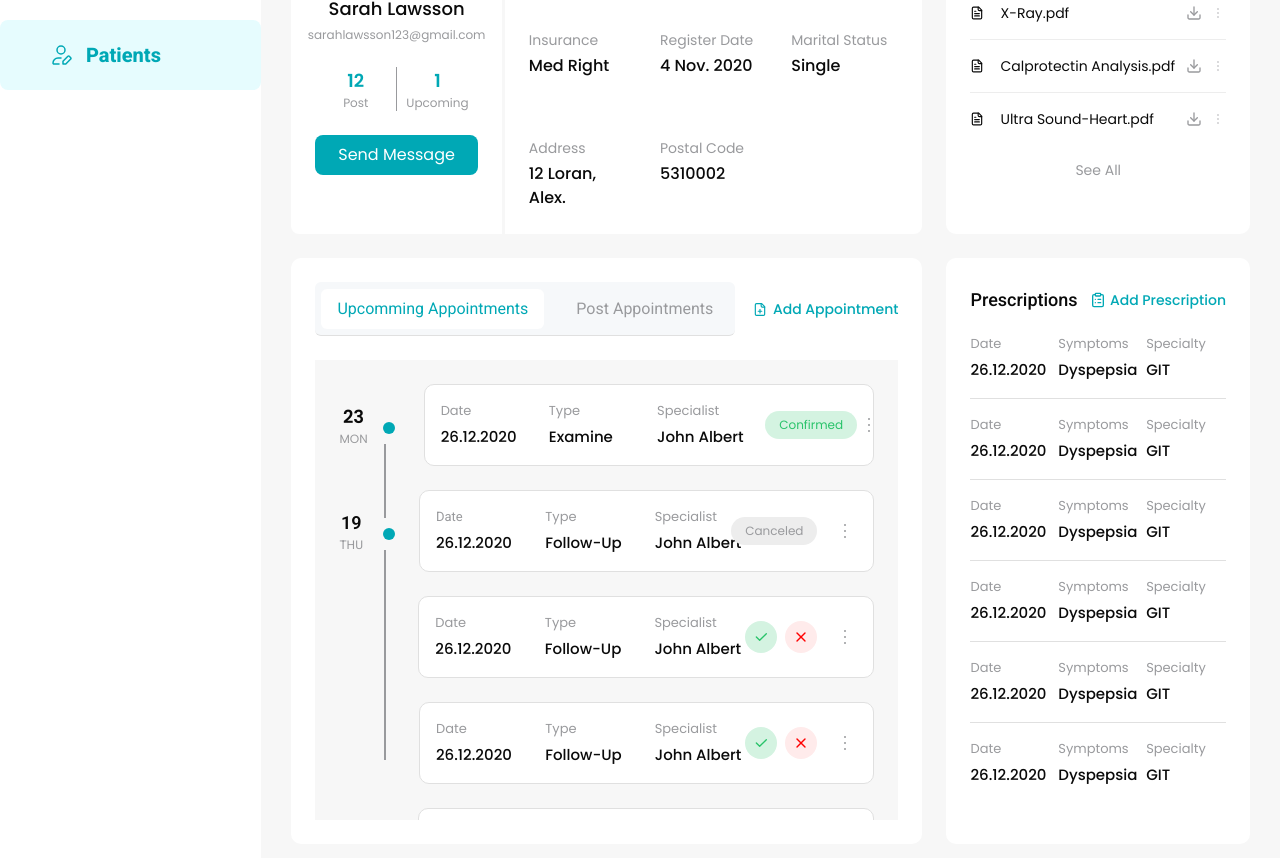
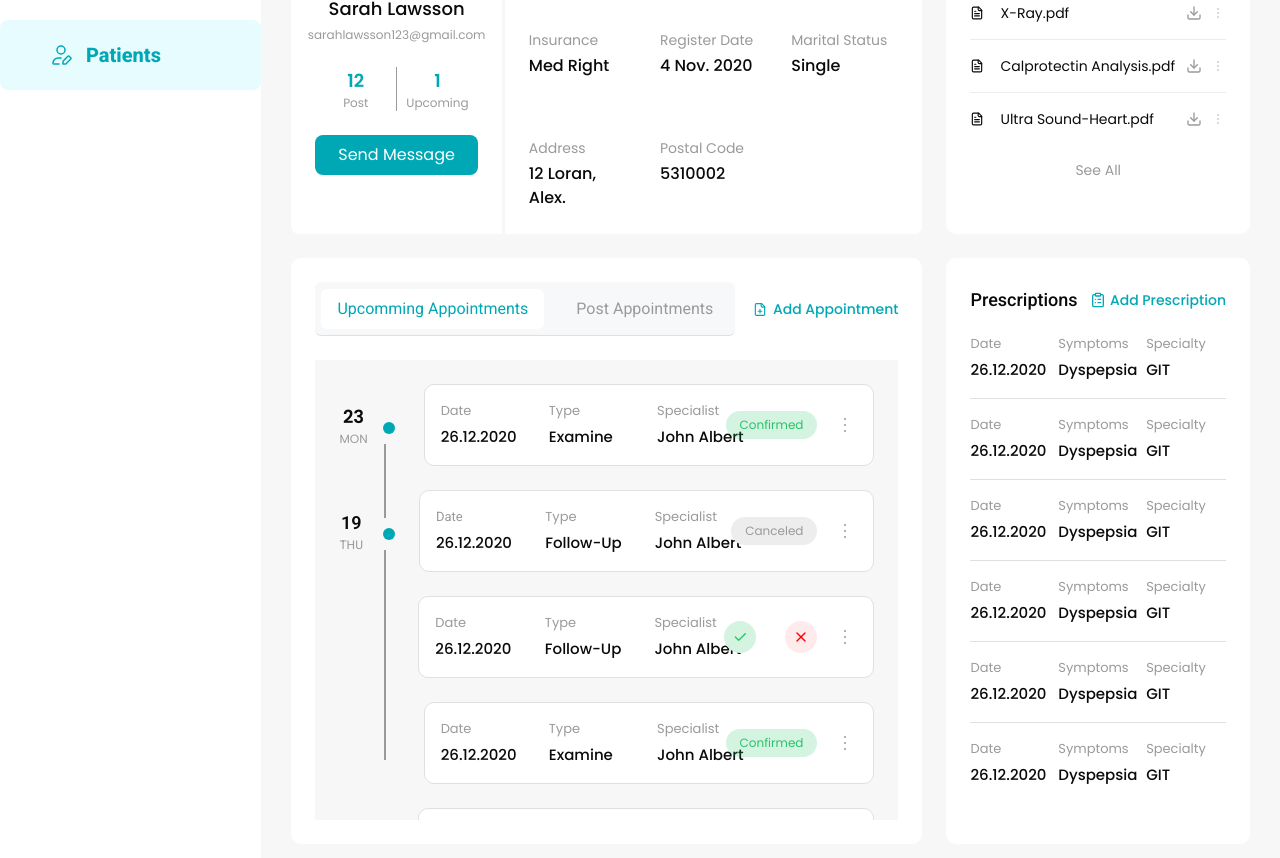
Before and after one commit to Mohamed-Ashraf186/CureHub-Template, a React (Vite) app: page /patients in a window 1280 px wide. Shown: the part 312-1170 px from the top of the page. Built offline with nearby package versions, Linux system fonts and the light colour scheme.

Commit message:
changed some styles in the pateients page

```diff
--- a/src/pages/Patients/Patients.jsx
+++ b/src/pages/Patients/Patients.jsx
@@ -468,7 +468,7 @@ function Patients() {
                           John Albert
                         </div>
                       </div>
-                      <div className="flex items-center justify-between">
+                      <div className="flex items-center gap-4 justify-end">
                         <span className="px-3.5 py-1.5 bg-custom-green text-[#29c36a] rounded-[33px] text-xs font-primary">
                           Confirmed
                         </span>
@@ -585,7 +585,7 @@ function Patients() {
                         </div>
                       </div>
                       <div className="flex items-center gap-4 justify-end">
-                        <div className="flex gap-2 grow justify-between">
+                        <div className="flex gap-[29px]  ">
                           <div className="w-8 h-8 rounded-full bg-[#d4f3e1] flex items-center justify-center text-[#29c36a]">
                             <svg
                               width="16"
@@ -650,10 +650,16 @@ function Patients() {
               <div className="mb-6 relative">
                 <div className="flex items-center">
                   <div className="mr-6 text-center opacity-0">
-                    <div className="text-lg font-semibold">19</div>
-                    <div className="text-xs text-[#999a9d]">THU</div>
+                    <div className="text-lg font-semibold font-primary ">
+                      23
+                    </div>
+                    <div className="text-xs text-[#999a9d] font-primary">
+                      MON
+                    </div>
                   </div>
-                  {/* <div className="absolute left-[9%] top-[46%] w-3 h-3 rounded-full bg-[#00a8b5] -ml-1.5 z-10"></div> */}
+                  <div className="absolute left-[8.1%] top-[34%] w-3 h-8 bg-[#f7f7f7] flex justify-center items-center 2xl:left-[5.5%] opacity-0">
+                    <div className=" w-3 h-3 rounded-full bg-[#00a8b5]  z-10"></div>
+                  </div>
                   <div className="flex-1 ml-8 bg-white border border-[#e0e0e0] rounded-lg p-4">
                     <div className="grid grid-cols-4 gap-4">
                       <div>
@@ -669,7 +675,7 @@ function Patients() {
                           Type
                         </div>
                         <div className="font-medium text-[15px]/6 text-basic font-primary">
-                          Follow-Up
+                          Examine
                         </div>
                       </div>
                       <div>
@@ -681,49 +687,9 @@ function Patients() {
                         </div>
                       </div>
                       <div className="flex items-center gap-4 justify-end">
-                        <div className="flex gap-2 grow justify-between">
-                          <div className="w-8 h-8 rounded-full bg-[#d4f3e1] flex items-center justify-center text-[#29c36a]">
-                            <svg
-                              width="16"
-                              height="16"
-                              viewBox="0 0 24 24"
-                              fill="none"
-                              xmlns="http://www.w3.org/2000/svg"
-                            >
-                              <path
-                                d="M5 12L10 17L20 7"
-                                stroke="currentColor"
-                                strokeWidth="2"
-                                strokeLinecap="round"
-                                strokeLinejoin="round"
-                              />
-                            </svg>
-                          </div>
-                          <div className="w-8 h-8 rounded-full bg-[#ffebeb] flex items-center justify-center text-[#ff0000]">
-                            <svg
-                              width="16"
-                              height="16"
-                              viewBox="0 0 24 24"
-                              fill="none"
-                              xmlns="http://www.w3.org/2000/svg"
-                            >
-                              <path
-                                d="M18 6L6 18"
-                                stroke="currentColor"
-                                strokeWidth="2"
-                                strokeLinecap="round"
-                                strokeLinejoin="round"
-                              />
-                              <path
-                                d="M6 6L18 18"
-                                stroke="currentColor"
-                                strokeWidth="2"
-                                strokeLinecap="round"
-                                strokeLinejoin="round"
-                              />
-                            </svg>
-                          </div>
-                        </div>
+                        <span className="px-3.5 py-1.5 bg-custom-green text-[#29c36a] rounded-[33px] text-xs font-primary">
+                          Confirmed
+                        </span>
                         <button>
                           <svg
                             width="24"
@@ -779,7 +745,7 @@ function Patients() {
                         </div>
                       </div>
                       <div className="flex items-center gap-4 justify-end">
-                        <div className="flex gap-2 grow justify-between">
+                        <div className="flex gap-[29px]  ">
                           <div className="w-8 h-8 rounded-full bg-[#d4f3e1] flex items-center justify-center text-[#29c36a]">
                             <svg
                               width="16"
```
